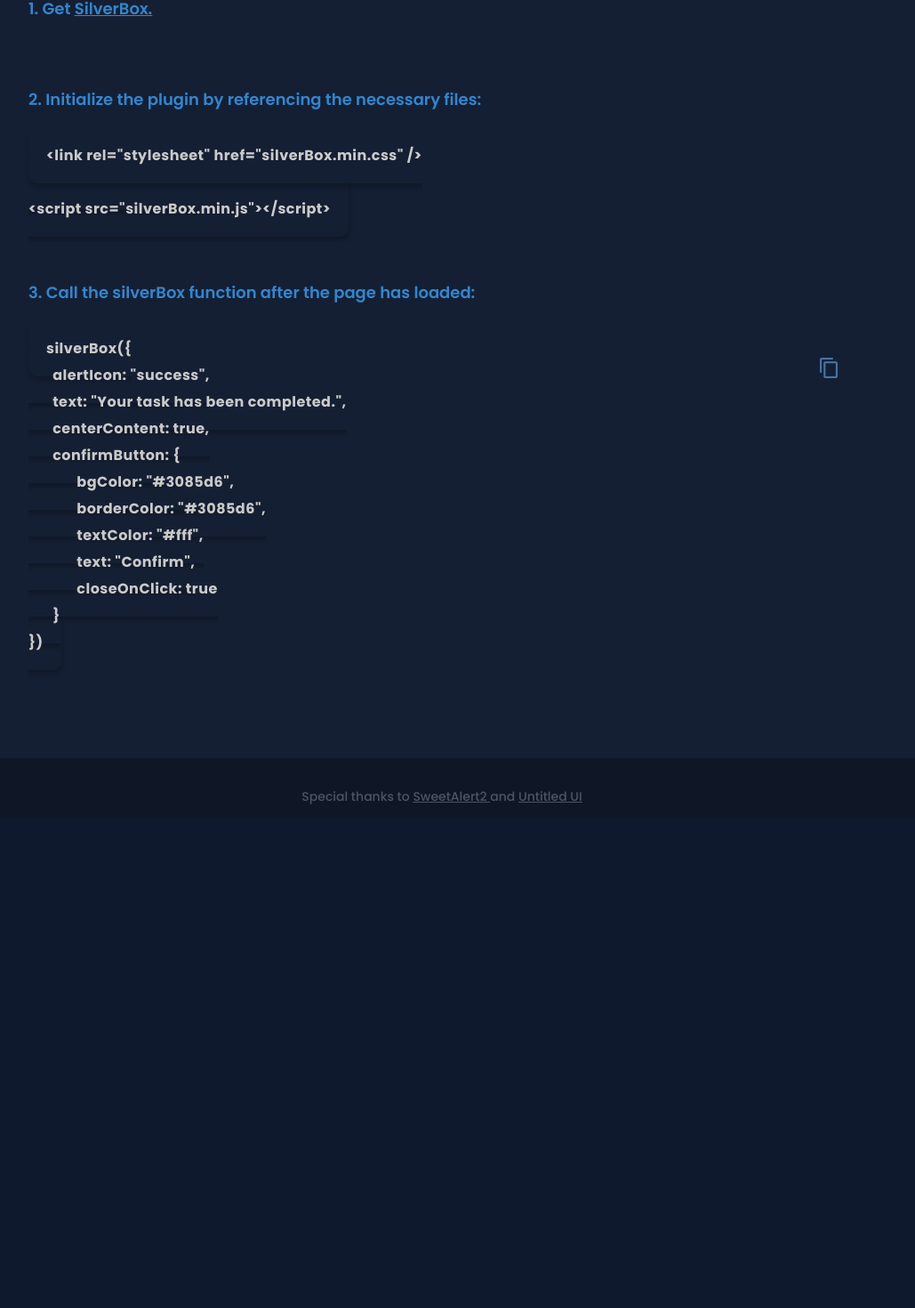
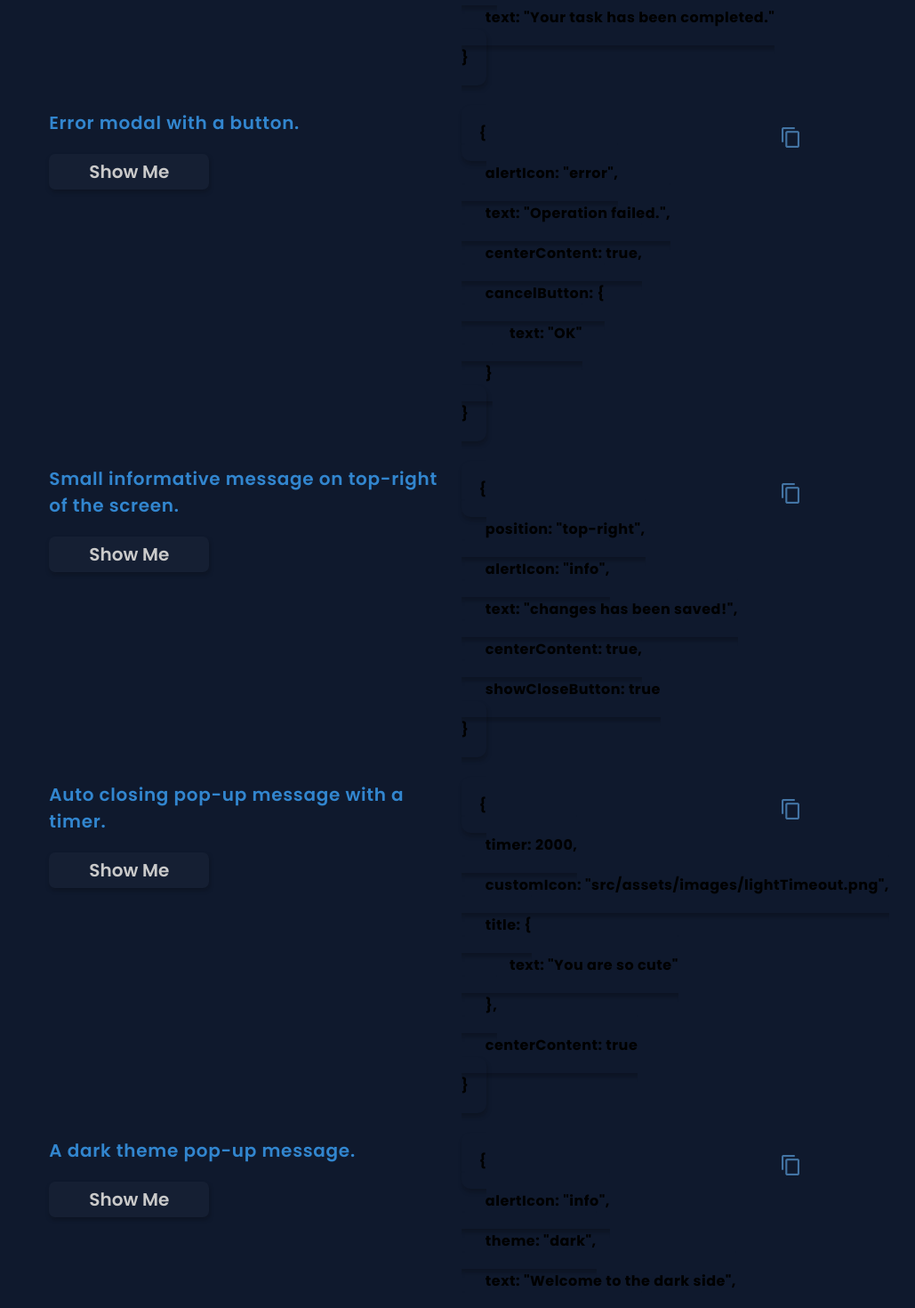
Before and after one commit to Silverethical/silverBox-website, a React (Vite) app: page /landing in a window 1280 px wide. Shown: the part 985-2455 px from the top of the page at 89% size, without its empty margins (143-1172 px from the left). Before the commit the page ends 1903 px from the top, so only its background shows below. Built offline with nearby package versions, Linux system fonts and the light colour scheme; no server answers.

Commit message:
feat(example): add example rendering

```diff
--- /dev/null
+++ b/src/data/example.js
@@ -0,0 +1,89 @@
+const examples = [
+	{
+		explanation: "Simple success alert.",
+		config: {
+			title: {
+				text: "Success",
+				alertIcon: "success",
+			},
+			text: "Your task has been completed.",
+		},
+	},
+	{
+		explanation: "Error modal with a button.",
+		config: {
+			alertIcon: "error",
+			text: "Operation failed.",
+			centerContent: true,
+			cancelButton: {
+				text: "OK",
+			},
+		},
+	},
+	{
+		explanation: "Small informative message on top-right of the screen.",
+		config: {
+			position: "top-right",
+			alertIcon: "info",
+			text: "changes has been saved!",
+			centerContent: true,
+			showCloseButton: true,
+		},
+	},
+	{
+		explanation: "Auto closing pop-up message with a timer.",
+		config: {
+			timer: 2000,
+			customIcon: "src/assets/images/lightTimeout.png",
+			title: {
+				text: "You are so cute",
+			},
+			centerContent: true,
+		},
+	},
+	{
+		explanation: "A dark theme pop-up message.",
+		config: {
+			alertIcon: "info",
+			theme: "dark",
+			text: "Welcome to the dark side",
+			centerContent: true,
+			showCloseButton: true,
+		},
+	},
+	{
+		explanation:
+			"A login modal with a custom icon, a footer, and 2 different types of inputs.",
+		config: {
+			customIcon: "src/assets/images/loginExample.png",
+			title: {
+				text: "Login",
+			},
+			centerContent: true,
+			text: "Enter your account information",
+			footer: "<a href='#'>Forgot your password?</a>",
+			showCloseButton: true,
+			confirmButton: {
+				text: "Login",
+				closeOnClick: false,
+			},
+			cancelButton: {},
+			input: [
+				{
+					label: "Username",
+					type: "text",
+					placeHolder: "Enter your username",
+					maxLength: 30,
+				},
+				{
+					label: "Password",
+					type: "password",
+					placeHolder: "Enter your password",
+					hint: "Pick a strong password.",
+				},
+			],
+		},
+	},
+];
+
+export default examples;
--- a/src/pages/Home/ExampleSection.jsx
+++ b/src/pages/Home/ExampleSection.jsx
@@ -1,8 +1,82 @@
+import { useRef } from "react";
+import copyConfig from "../../helpers/copyConfig";
+import customStringify from "../../helpers/customStringify"
+import examples from "../../data/example";
+
+const ExampleComponent = ({ data }) => {
+	const iconRef = useRef(null);
+	const { explanation, config } = data;
+
+
+	const handleCopyExample = () => {
+		// calls the copyConfig
+		copyConfig({
+			copy: customStringify(config),
+			iconElement: iconRef.current,
+			timeOut: 1500,
+		});
+	};
+
+	const handleCopyButton = () => {
+		copyConfig({ copy: config });
+	};
+
+	return (
+		<div className="silverBox-example">
+			{/* First Example Column */}
+			<div className="silverBox-exampleColumn">
+				{/* Example explanation div */}
+				<div className="silverBox-exampleExplanation">
+					{explanation}
+				</div>
+				{/* Example button wrapper */}
+				<div className="silverBox-example-button-wrapper">
+					{/* Show button */}
+					<button className="silverBox-showExample silverBox-exampleButtons"
+					onClick={()=>{
+						silverBox(config)
+					}}>
+						Show Me
+					</button>
+					{/* Copy config button */}
+					<button
+						className="silverBox-copyConfig silverBox-exampleButtons"
+						onClick={handleCopyButton}
+					>
+						Copy Code
+					</button>
+				</div>
+			</div>
+			{/* Second Example Column */}
+			<div className="silverBox-exampleColumn silverBox-exampleColumn-code">
+				{/* Example config */}
+				<div className="silverBox-exampleConfig">
+					<pre><code>{customStringify(config)}</code></pre>
+					{/* Copy example button */}
+					<button
+						className="silverBox-exampleCopyButton"
+						onClick={handleCopyExample}
+					>
+						<img
+							src="/src/assets/images/copyIcon.png"
+							alt="Copy"
+							ref={iconRef}
+						/>
+					</button>
+				</div>
+			</div>
+		</div>
+	);
+};
+
 const ExampleSection = () => {
 	return (
 		<section id="silverBox-exampleSection">
 			<div className="container">
 				<h2 className="silverBox-sectionHeader">Example</h2>
+				{examples.map((example, idx) => (
+					<ExampleComponent key={idx} data={example} />
+				))}
 			</div>
 		</section>
 	);
```
Also changed, not shown: src/assets/images/lightTimeout.png (added), src/assets/images/loginExample.png (added).
